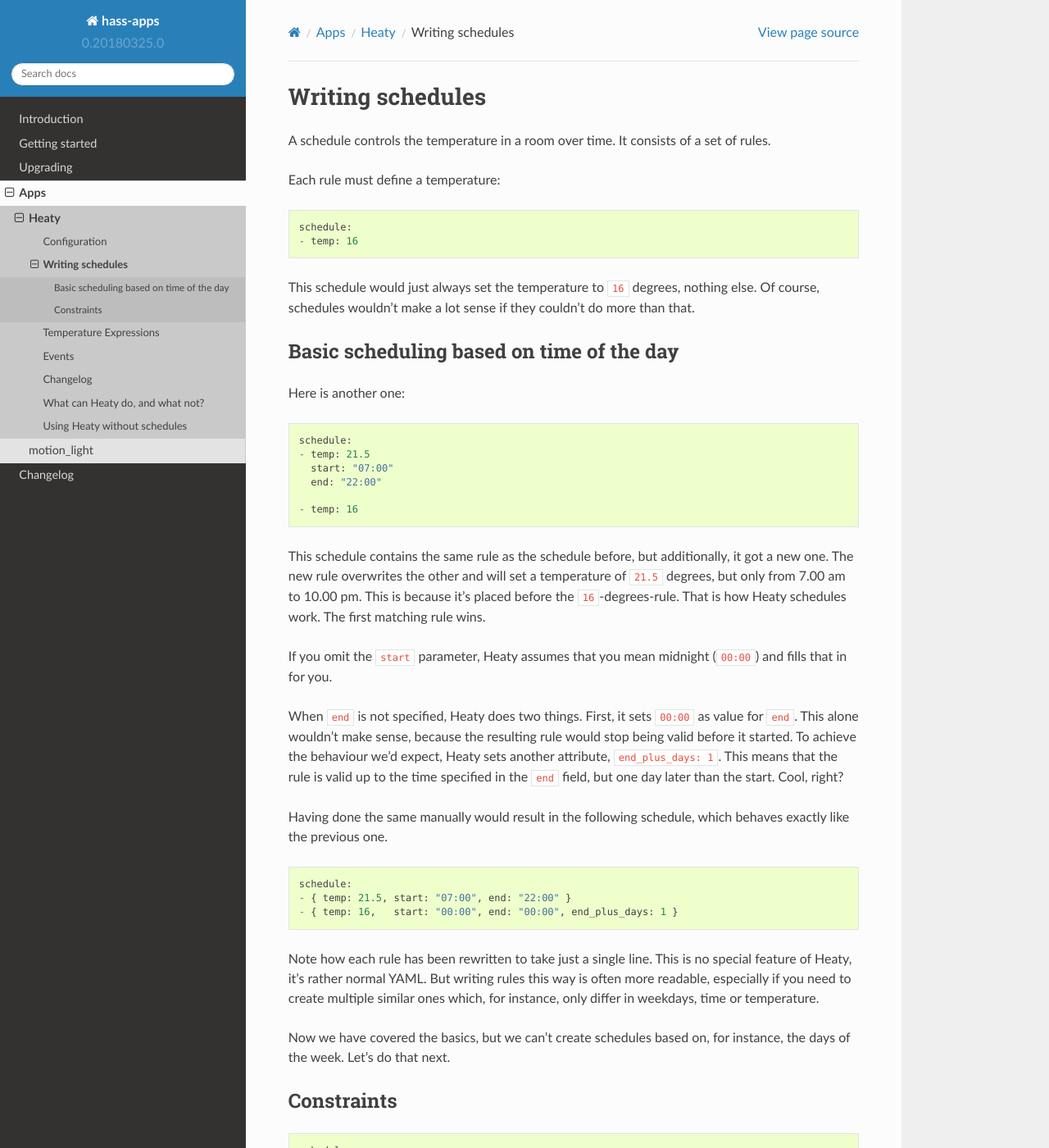
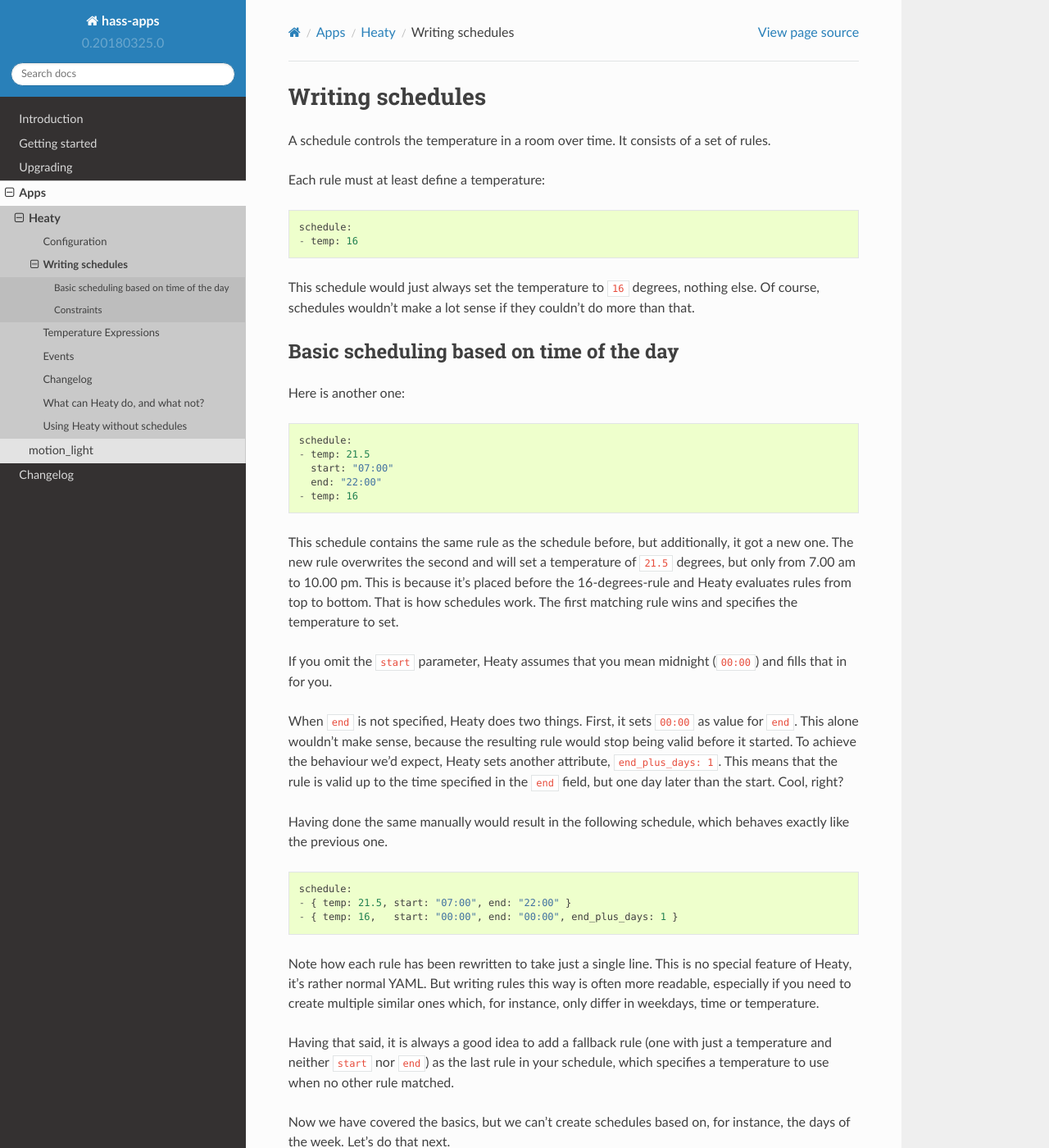
Before and after one commit to bob1de/hass-apps, a Sphinx documentation site: the page built from docs/apps/heaty/writing-schedules.rst, in a window 1280 px wide and 1400 px high. Shown: the whole window at 82% size. Built offline with Sphinx 7.4.7 and the Read the Docs theme 2.0.0, drawn with Linux system fonts in a browser that asks for light colours.

Commit message:
[heaty] Suggest adding a fallback rule to schedules

```diff
--- a/docs/apps/heaty/writing-schedules.rst
+++ b/docs/apps/heaty/writing-schedules.rst
@@ -4,7 +4,7 @@
 A schedule controls the temperature in a room over time. It consists
 of a set of rules.
 
-Each rule must define a temperature:
+Each rule must at least define a temperature:
 
 ::
 
@@ -26,14 +26,15 @@
     - temp: 21.5
       start: "07:00"
       end: "22:00"
-
     - temp: 16
 
 This schedule contains the same rule as the schedule before, but
-additionally, it got a new one. The new rule overwrites the other
+additionally, it got a new one. The new rule overwrites the second
 and will set a temperature of ``21.5`` degrees, but only from 7.00 am
-to 10.00 pm. This is because it's placed before the ``16``-degrees-rule.
-That is how Heaty schedules work. The first matching rule wins.
+to 10.00 pm. This is because it's placed before the 16-degrees-rule
+and Heaty evaluates rules from top to bottom. That is how schedules
+work. The first matching rule wins and specifies the temperature to
+set.
 
 If you omit the ``start`` parameter, Heaty assumes that you mean
 midnight (``00:00``) and fills that in for you.
@@ -60,6 +61,11 @@
 writing rules this way is often more readable, especially if you
 need to create multiple similar ones which, for instance, only
 differ in weekdays, time or temperature.
+
+Having that said, it is always a good idea to add a fallback rule
+(one with just a temperature and neither ``start`` nor ``end``) as the
+last rule in your schedule, which specifies a temperature to use when
+no other rule matched.
 
 Now we have covered the basics, but we can't create schedules based
 on, for instance, the days of the week. Let's do that next.
```
